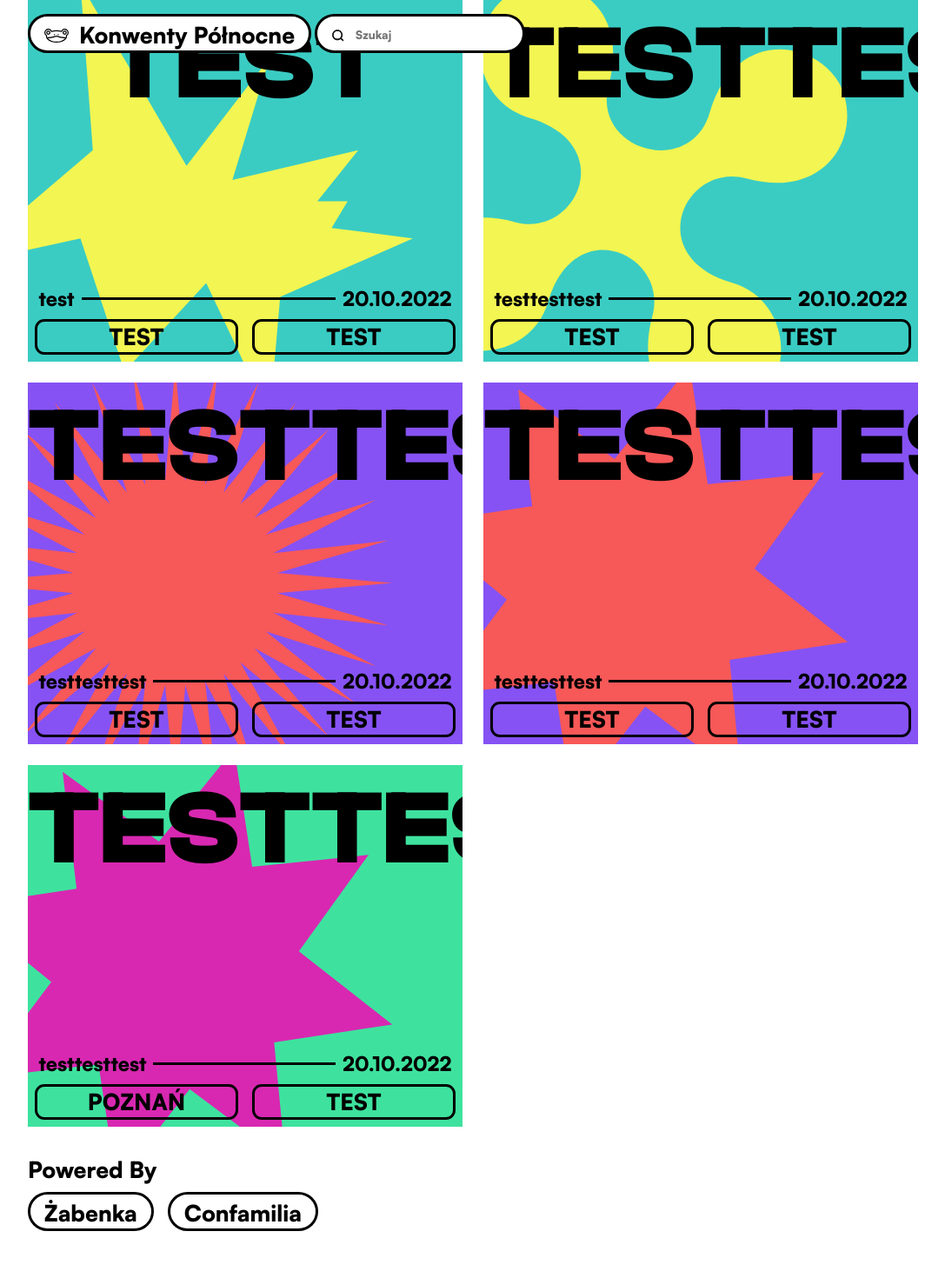
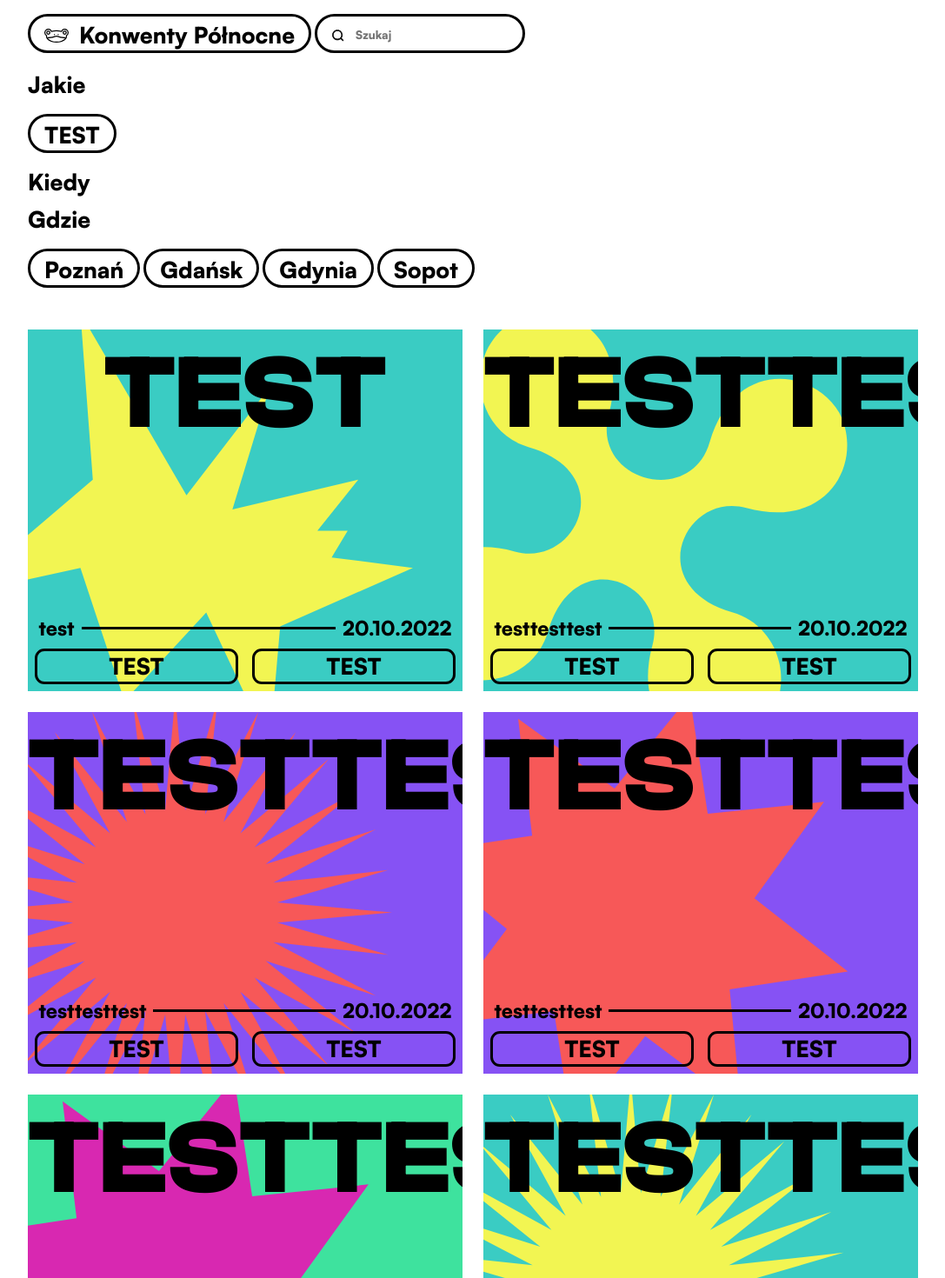
Before and after one commit to burenya/konwenty-polnocne.pl, a Next.js app: page / in a window 1280 px wide. Shown: the top 1470 px of the page at 87% size, without its empty margins (96-1183 px from the left). Built offline with nearby package versions, Linux system fonts and the light colour scheme.

Commit message:
implement checkbox

```diff
--- a/data/lista.json
+++ b/data/lista.json
@@ -30,7 +30,105 @@
     },
     {
       "nazwa": "Testtesttest",
-      "miasto": "POZNAŃ",
+      "miasto": "Poznań",
+      "data": "20.10.2022",
+      "link": "TEST",
+      "typ": "TEST"
+    },
+    {
+      "nazwa": "Testtesttest",
+      "miasto": "Poznań",
+      "data": "20.10.2022",
+      "link": "TEST",
+      "typ": "TEST"
+    },
+    {
+      "nazwa": "Testtesttest",
+      "miasto": "Poznań",
+      "data": "20.10.2022",
+      "link": "TEST",
+      "typ": "TEST"
+    },
+    {
+      "nazwa": "Testtesttest",
+      "miasto": "Poznań",
+      "data": "20.10.2022",
+      "link": "TEST",
+      "typ": "TEST"
+    },
+    {
+      "nazwa": "Testtesttest",
+      "miasto": "Poznań",
+      "data": "20.10.2022",
+      "link": "TEST",
+      "typ": "TEST"
+    },
+    {
+      "nazwa": "Testtesttest",
+      "miasto": "Poznań",
+      "data": "20.10.2022",
+      "link": "TEST",
+      "typ": "TEST"
+    },
+    {
+      "nazwa": "Testtesttest",
+      "miasto": "Poznań",
+      "data": "20.10.2022",
+      "link": "TEST",
+      "typ": "TEST"
+    },
+    {
+      "nazwa": "Testtesttest",
+      "miasto": "Poznań",
+      "data": "20.10.2022",
+      "link": "TEST",
+      "typ": "TEST"
+    },
+    {
+      "nazwa": "Testtesttest",
+      "miasto": "Poznań",
+      "data": "20.10.2022",
+      "link": "TEST",
+      "typ": "TEST"
+    },
+    {
+      "nazwa": "Testtesttest",
+      "miasto": "Poznań",
+      "data": "20.10.2022",
+      "link": "TEST",
+      "typ": "TEST"
+    },
+    {
+      "nazwa": "Testtesttest",
+      "miasto": "Gdańsk",
+      "data": "20.10.2022",
+      "link": "TEST",
+      "typ": "TEST"
+    },
+    {
+      "nazwa": "Testtesttest",
+      "miasto": "Gdynia",
+      "data": "20.10.2022",
+      "link": "TEST",
+      "typ": "TEST"
+    },
+    {
+      "nazwa": "Testtesttest",
+      "miasto": "Sopot",
+      "data": "20.10.2022",
+      "link": "TEST",
+      "typ": "TEST"
+    },
+    {
+      "nazwa": "Testtesttest",
+      "miasto": "Poznań",
+      "data": "20.10.2022",
+      "link": "TEST",
+      "typ": "TEST"
+    },
+    {
+      "nazwa": "Testtesttest",
+      "miasto": "Poznań",
       "data": "20.10.2022",
       "link": "TEST",
       "typ": "TEST"
--- a/pages/index.js
+++ b/pages/index.js
@@ -4,8 +4,33 @@ import { Blob } from "../icons/icons";
 const colors = require("../data/config.json");
 const data = require("../data/lista.json");
 
+let jakie = [];
+let gdzie = [];
+let created = [];
 let konwenty = [];
 data.konwenty.forEach((x) => {
+  if (!created.includes(x.typ)) {
+    created.push(x.typ);
+    jakie.push(
+      <label className="checkbox">
+        <input type="checkbox" />
+        <div className="bubble">
+          <p>{x.typ}</p>
+        </div>
+      </label>
+    );
+  }
+  if (!created.includes(x.miasto)) {
+    created.push(x.miasto);
+    gdzie.push(
+      <label className="checkbox">
+        <input type="checkbox" />
+        <div className="bubble">
+          <p>{x.miasto}</p>
+        </div>
+      </label>
+    );
+  }
   let rng_color = Math.floor(Math.random() * 10);
   konwenty.push(
     <div
@@ -38,6 +63,14 @@ export default function Home() {
   return (
     <>
       <Header />
+      <nav>
+        <p>Jakie</p>
+        <div>{jakie}</div>
+        <p>Kiedy</p>
+        <div></div>
+        <p>Gdzie</p>
+        <div>{gdzie}</div>
+      </nav>
       <section>{konwenty}</section>
       <Foot />
     </>
--- a/styles/globals.scss
+++ b/styles/globals.scss
@@ -15,24 +15,58 @@
   padding: 0;
   font-family: Satoshi;
 }
+
 body {
   -ms-overflow-style: none; /* IE and Edge */
   scrollbar-width: none; /* Firefox */
   font-size: 26px;
 }
 header {
+  top: 0%;
   position: fixed;
   z-index: 1000;
   margin: 1rem 0 0 10%;
   display: flex;
+}
+nav {
+  width: 80%;
+  margin: 5rem 0 2.5rem 10%;
+  div {
+    margin: 0.5rem 0 0.5rem;
+  }
   .bubble {
-    margin-right: 0.25rem;
+    cursor: pointer;
+    user-select: none;
+    position: relative;
+    display: inline-block;
+    transition-duration: 400ms;
+  }
+  .bubble:hover {
+    border-radius: 15px;
+    transition-duration: 400ms;
+  }
+  .checkbox {
+    input {
+      position: absolute;
+      opacity: 0;
+      width: 0;
+      height: 0;
+    }
+    input + .bubble {
+      transition-duration: 400ms;
+    }
+    input:checked + .bubble {
+      background-color: black;
+      color: white;
+      border-radius: 15px;
+    }
   }
 }
 .bubble {
   background-color: white;
   padding: 0.25rem 1rem 0 1rem;
   display: flex;
+  margin-right: 0.25rem;
   flex-direction: row;
   align-items: center;
   border-radius: 61px;
```
